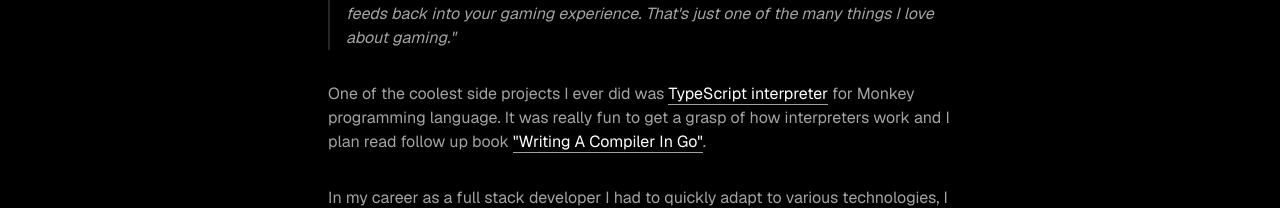
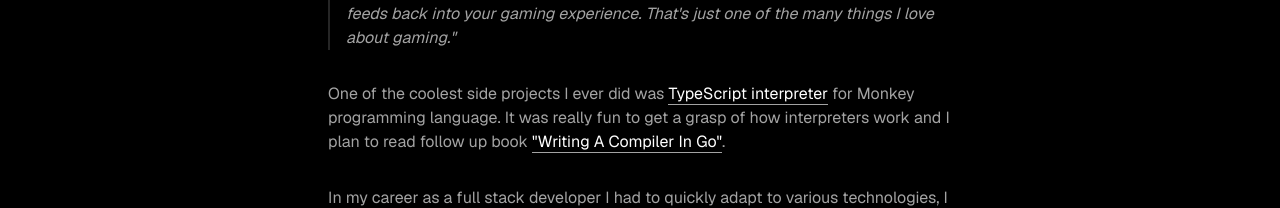
Before and after one commit to maciejziemichod/maciejziemichod.com, a Next.js app: page /about in a window 1280 px wide. Shown: the part 414-622 px from the top of the page. Built offline with nearby package versions, Linux system fonts and the light colour scheme.

Commit message:
fix: typo

```diff
--- a/src/app/about/page.tsx
+++ b/src/app/about/page.tsx
@@ -67,7 +67,7 @@ export default function Page() {
                     TypeScript interpreter
                 </a>{" "}
                 for Monkey programming language. It was really fun to get a
-                grasp of how interpreters work and I plan read follow up book{" "}
+                grasp of how interpreters work and I plan to read follow up book{" "}
                 <a
                     href="https://compilerbook.com/"
                     target="_blank"
```
